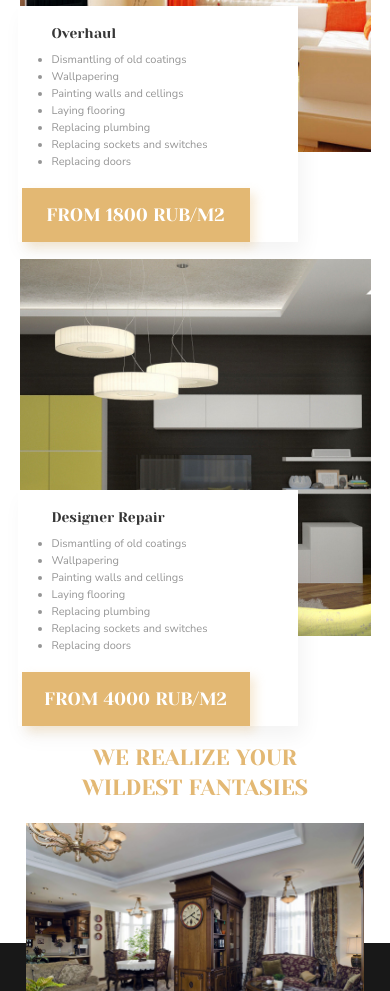
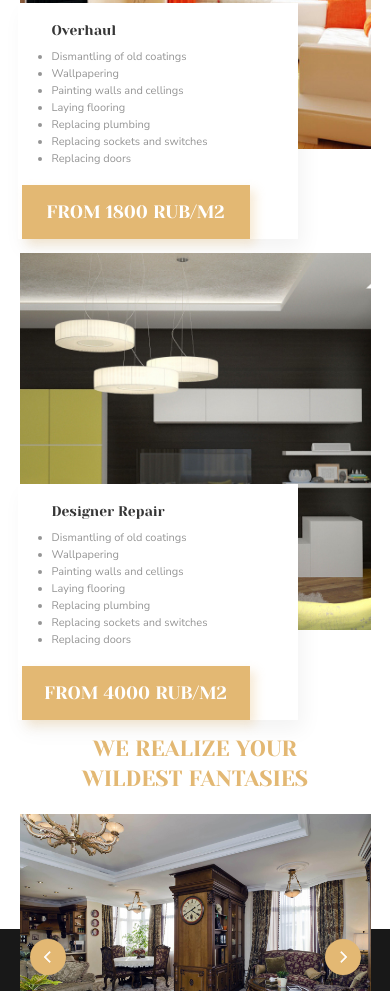
Before and after one commit to JackUlyss/modul-18-figma, a plain HTML site: page index.html in a window 390 px wide. Shown: the part 2896-3887 px from the top of the page. Drawn offline with Linux system fonts and the light colour scheme.

Commit message:
fixed margins

```diff
--- a/index.html
+++ b/index.html
@@ -342,10 +342,10 @@
       <div class="container map-container flex-column">
 
         <span class="mobile subtitle design-mobile-subtitle orange-text">We realize your <br>wildest fantasies</span>
-        <div>
+        <div class="mobile-image-container">
           <img class=" mobile design-mobile-image" src="images/desing-mobile-image.png" alt="pic-of-design">
-            <img class="mobile arrow-icon-left" src="images/arrow-icon.svg" alt="arrow-icon-left">
-            <img class="mobile arrow-icon-right" src="images/arrow-icon.svg" alt="arrow-icon-left">
+          <img class="mobile arrow-icon-left" src="images/arrow-icon.svg" alt="arrow-icon-left">
+          <img class="mobile arrow-icon-right" src="images/arrow-icon.svg" alt="arrow-icon-left">
         </div>
         <form class="map-form flex-column space-between" action="#">
           <span class="map-form-item uppercase subtitle">Have any questions?</span>
--- a/style.css
+++ b/style.css
@@ -852,10 +852,10 @@ label {
   }
   .types-of-repair-cards {
     flex-direction: column;
-    margin-bottom: 200px;
+    margin-bottom: 50vw;
   }
   .types-of-repair-card {
-    height: 484px;
+    margin-bottom: 100px;
   }
   .types-of-repair-image {
     width: 90vw;
@@ -893,12 +893,12 @@ label {
   .design-mobile-subtitle {
     font-size: 22px;
     line-height: 30px;
-    margin-top: -200px;
+    margin-top: -50vw;
     margin-bottom: 20px;
   }
 
   .design-mobile-image {
-    height: 240px;
+    width: 100%;
   }
 
   .our-clients {
```
